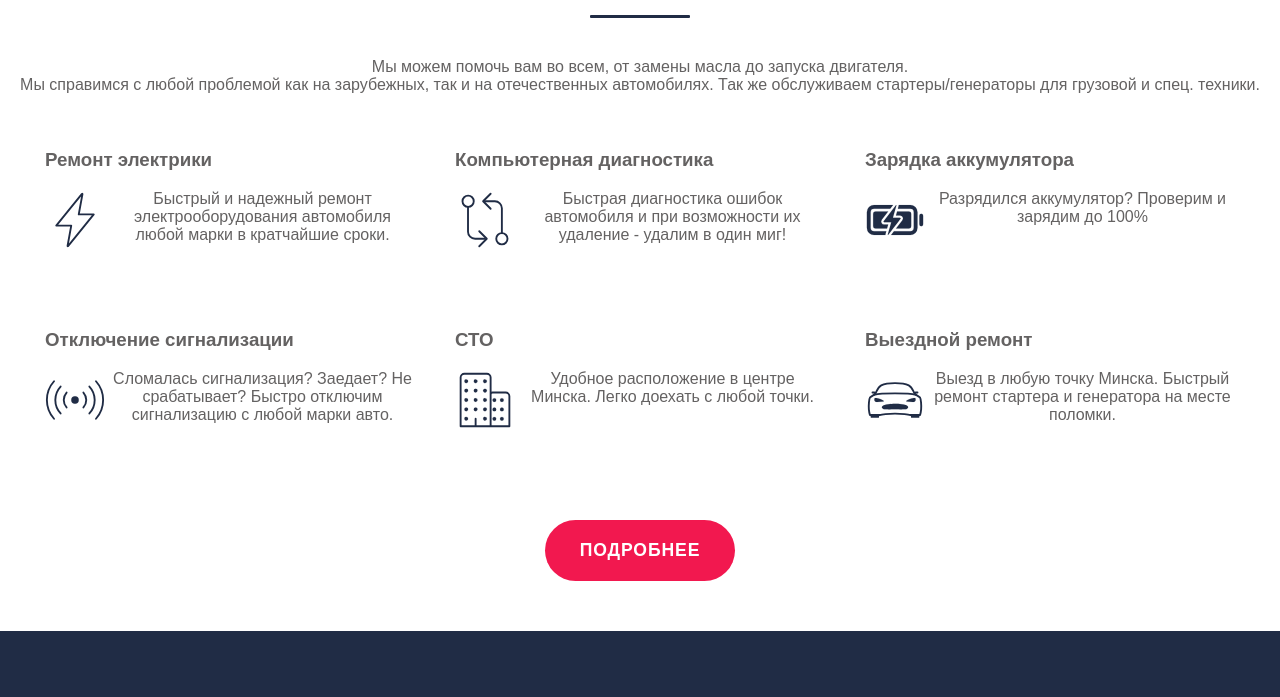
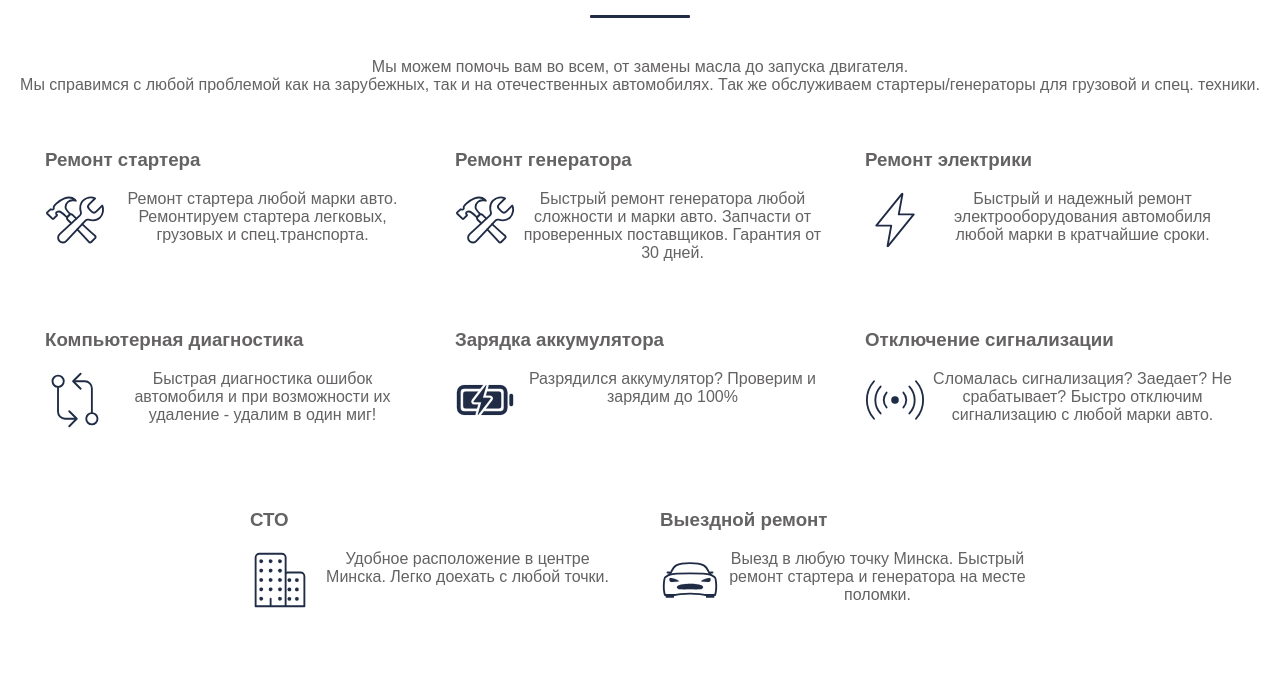
Before and after one commit to thesmertnik/new_estart_by, a website built with Parcel: page index.html in a window 1280 px wide. Shown: the part 3800-4497 px from the top of the page. Built offline with nearby package versions, Linux system fonts and the light colour scheme.

Commit message:
0.1.7 добавлены ключевые слова

```diff
--- a/css/main.css
+++ b/css/main.css
@@ -713,6 +713,10 @@ nav ul li:hover{
 .company-overview-container .company-overview-container__first-box h3{
   text-align: left;
 }
+.company-overview-container .company-overview-container__first-box h3 a{
+  text-decoration: none;
+  color: #646262;
+}
 
 .company-overview-container .company-overview-container__first-box ion-icon{
   float: left;
--- a/index.html
+++ b/index.html
@@ -250,6 +250,28 @@
     Так же обслуживаем стартеры/генераторы для грузовой и спец. техники.
   </p>
   <div class="company-overview-container">
+    <div class="company-overview-container__first-box company-overview-container__ion-icon">
+      <h3><a href="pages/services/repair_starter.html">Ремонт стартера</a></h3>
+
+      <ion-icon name="construct-outline"></ion-icon>
+      <!-- <hr>-->
+      <p>
+        Ремонт стартера любой марки авто. Ремонтируем стартера легковых, грузовых и спец.транспорта.
+      </p>
+    </div>
+
+    <div class="company-overview-container__first-box company-overview-container__ion-icon">
+      <h3><a href="pages/services/repaier_alternator.html">Ремонт генератора</a></h3>
+
+      <ion-icon name="construct-outline"></ion-icon>
+      <!-- <hr>-->
+      <p>
+        Быстрый ремонт генератора любой сложности и марки авто.
+        Запчасти от проверенных поставщиков. Гарантия от 30 дней.
+      </p>
+    </div>
+
+
       <div class="company-overview-container__first-box company-overview-container__ion-icon">
         <h3>Ремонт электрики</h3>
 
@@ -309,6 +331,7 @@
         Выезд в любую точку Минска. Быстрый ремонт стартера и генератора на месте поломки.
       </p>
     </div>
+
   </div>
   <button><a href="pages/services.html">Подробнее</a></button>
 </div>
```
